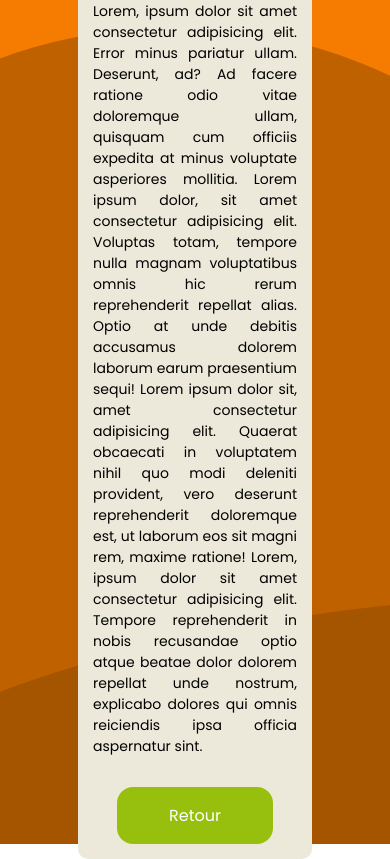
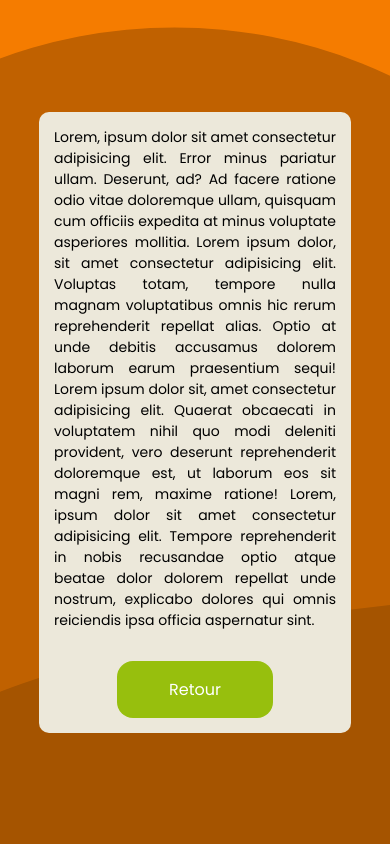
Before and after one commit to WildCodeSchool-2024-02/JS-Nantes-RamCSS-P3-PoPote, a React (Vite) app in the folder client/: page /cgu in a window 390 px wide. Built offline with nearby package versions, Linux system fonts and the light colour scheme.

Commit message:
cgu mobile look like model

```diff
--- a/client/src/styles/pages-styles/cgu-page.css
+++ b/client/src/styles/pages-styles/cgu-page.css
@@ -15,8 +15,9 @@
   flex-direction: column;
   align-items: center;
   background-color: var(--beige-bg-color);
-  width: 60vw;
   border-radius: 10px;
+  max-height: auto;
+  width: 80vw;
 
   & p {
     margin: 15px;
@@ -27,7 +28,6 @@
 
 .cgu-button {
   background-color: var(--green-bg-color);
-  border: none;
   border-radius: 16px;
   width: 40vw;
   padding: 16px;
```
